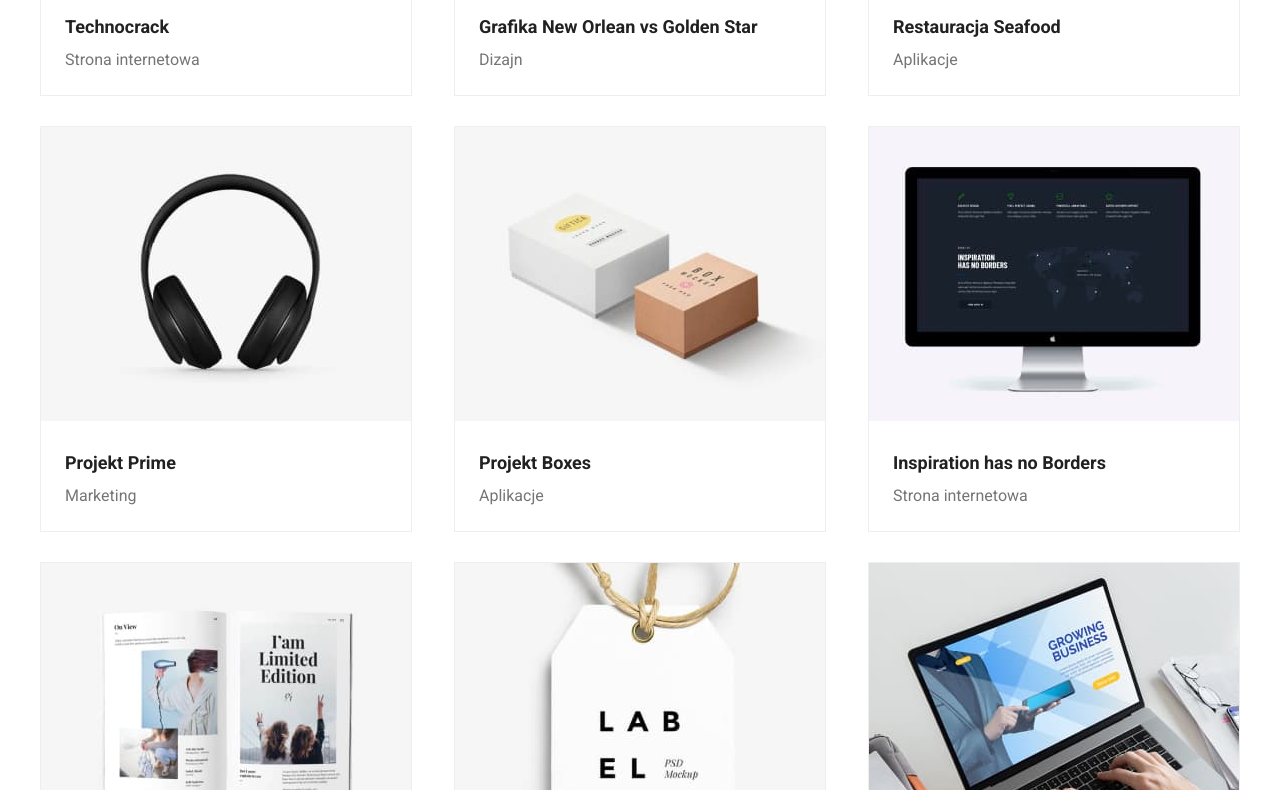
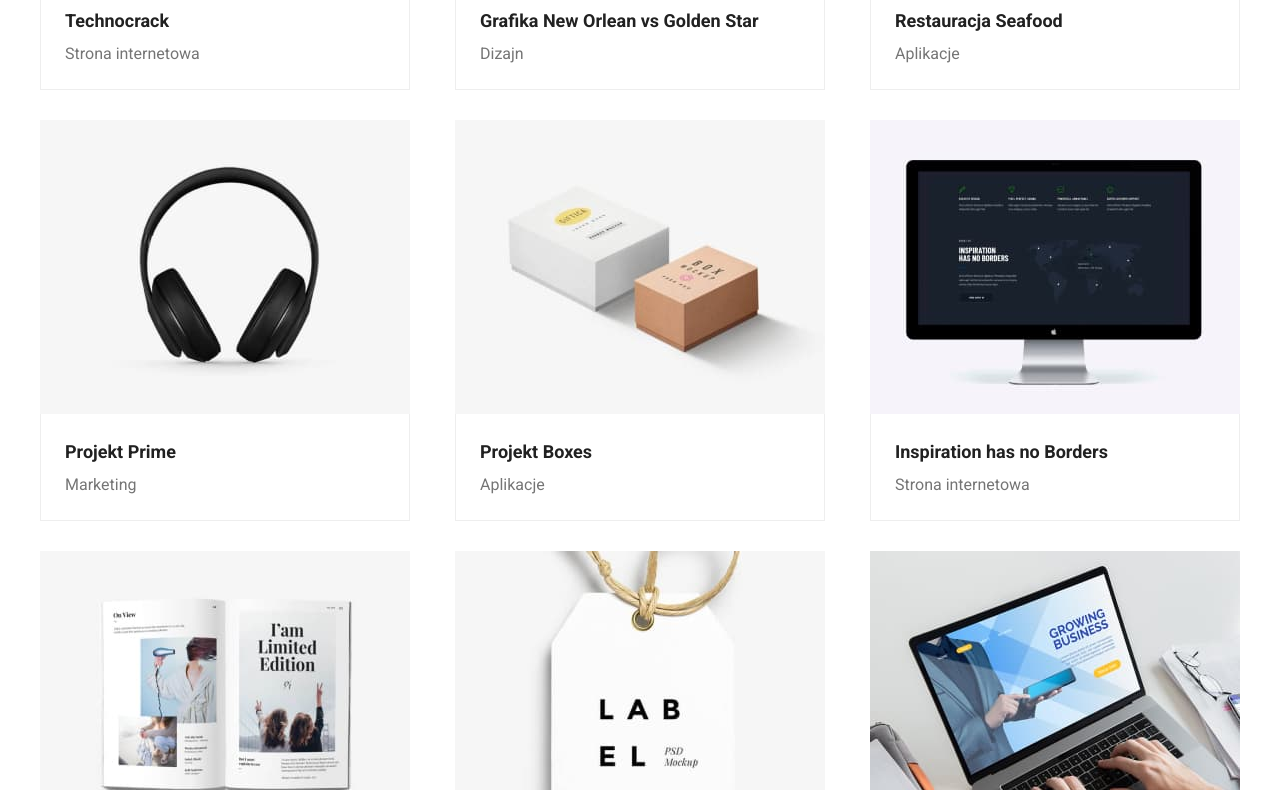
Before and after one commit to MikolajBajdalski/goit-markup-hw-03, a plain HTML site: page portfolio.html in a window 1280 px wide. Shown: the part 635-1425 px from the top of the page. Drawn offline with nearby package versions, Linux system fonts and the light colour scheme.

Commit message:
small changes

```diff
--- a/css/styles.css
+++ b/css/styles.css
@@ -90,6 +90,10 @@ body {
 /* header end */
 
 /* main start */
+
+main {
+  padding-top: 94px;
+}
 
 .baner {
   background-color: var(--color-background-footer);
@@ -195,11 +199,7 @@ body {
   list-style: none;
   display: flex;
   justify-content: center;
-  margin: 94px 0 0 0;
-}
-
-.list-btn-portfolio li {
-  margin: 0 4px;
+  gap: 8px;
 }
 
 .btn-portfolio {
@@ -230,21 +230,27 @@ body {
 }
 
 .portfolio-boxes figure {
-  border: 1px solid #eeeeee;
   background-color: var(--color-white);
+  display: flex;
+  flex-direction: column;
+}
+
+.portfolio-boxes figcaption {
+  padding: 20px 0 20px 24px;
+  border-right: 1px solid #eeeeee;
+  border-bottom: 1px solid #eeeeee;
+  border-left: 1px solid #eeeeee;
 }
 
 .portfolio-title {
   font-size: 18px;
   font-weight: 700;
   line-height: 2;
-  margin: 20px 0 0 24px;
 }
 
 .portfolio-filtr {
   color: var(--color-text-light);
   line-height: 1.875;
-  margin: 0 0 20px 24px;
 }
 
 /*  footer start*/
```
